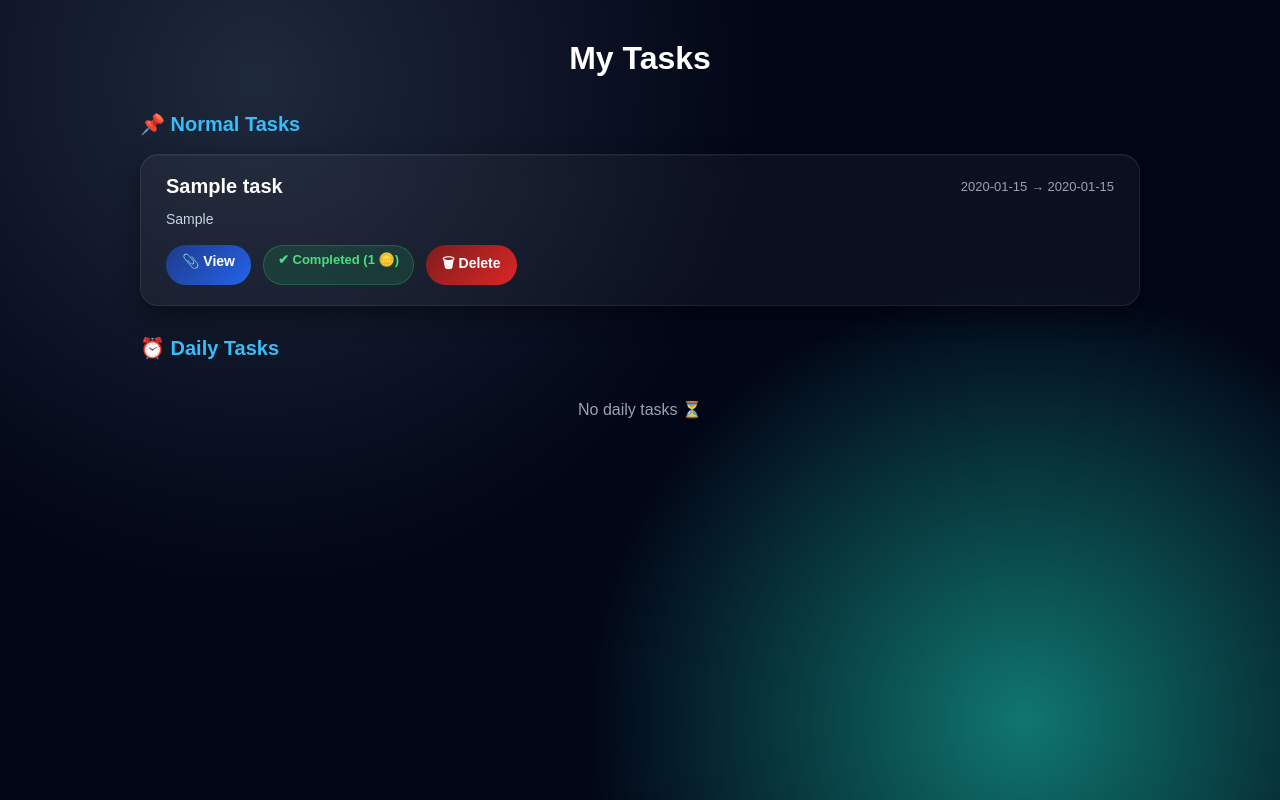
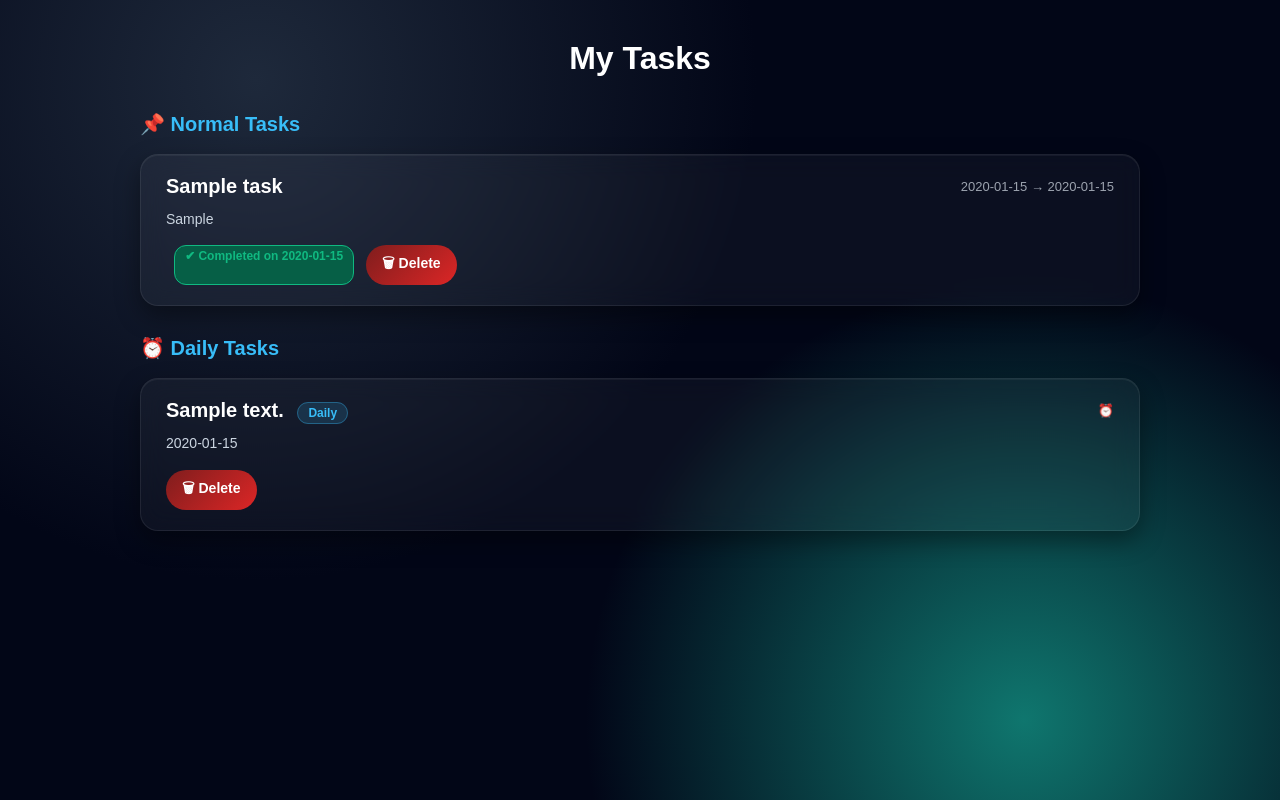
Before and after one commit to dhanalakshmi-2007-6666/SMART-TASK-MANGEMENT-SYSTEM-WITH-GAMIFIED-FEATURES, a Flask app: page /alltasks in a window 1280 px wide. Run offline with Flask 3, Linux system fonts and the light colour scheme; the visitor is signed in with stand-in values (Sample User, id 1); tables that the repository leaves empty hold one stand-in row (values such as "Sample post"); data that the repository does not hold is empty.

Commit message:
newly updated by-dhana

```diff
--- a/app.py
+++ b/app.py
@@ -1,4 +1,5 @@
 from flask import Flask, render_template, request, redirect, url_for, session, flash, jsonify
+from apscheduler.schedulers.background import BackgroundScheduler
 import re
 import sqlite3
 import smtplib
@@ -23,7 +24,6 @@
     ML_MODEL = None
     print("ML model not found")
 app = Flask(__name__)
-subscriptions = []
 app.secret_key = "my_super_secret_key_123"
 UPLOAD_FOLDER = os.path.join(app.root_path, 'static', 'uploads')
 os.makedirs(UPLOAD_FOLDER, exist_ok=True)
@@ -55,7 +55,7 @@
                 earned_coins INTEGER DEFAULT 0
                 )''')
     cur.execute('''
-    CREATE TABLE IF NOT EXISTS dailys_task(
+    CREATE TABLE IF NOT EXISTS dailys__task(
     id INTEGER PRIMARY KEY AUTOINCREMENT,
     email TEXT,
     taskname TEXT,
@@ -101,7 +101,13 @@
     date DATE
     )
     ''')
-
+    cur.execute("""
+    CREATE TABLE IF NOT EXISTS push_subscriptions(
+        id INTEGER PRIMARY KEY AUTOINCREMENT,
+        email TEXT,
+        subscription TEXT
+    )
+    """)
     con.commit()
     con.close()
 def analyze_user(email):
@@ -239,7 +245,7 @@
     overdue = cur.fetchone()[0]
 
     # Today daily tasks
-    cur.execute("SELECT * FROM dailys_task WHERE email=?", (session['email'],))
+    cur.execute("SELECT * FROM dailys__task WHERE email=?", (session['email'],))
     today_tasks = cur.fetchall()
 
     con.close()
@@ -485,7 +491,7 @@
         """, (session['email'],))
 
     tasks = cur.fetchall()
-    cur.execute("SELECT * FROM dailys_task WHERE email=?", (session['email'],))
+    cur.execute("SELECT * FROM dailys__task WHERE email=?", (session['email'],))
     daily_tasks = cur.fetchall()
 
     con.close()
@@ -563,11 +569,11 @@
 
         con = sqlite3.connect("task.db")
         cur = con.cursor()
+        today = datetime.now().date()
         cur.execute("""
-            INSERT INTO dailys_task (email, taskname, description, task_time)
-            VALUES (?,?,?,?)
-        """, (email, taskname, description, task_time))
-
+INSERT INTO dailys__task (email, taskname, description, task_time)
+VALUES (?,?,?,?)
+""", (email, taskname, description, task_time))
         con.commit()
         con.close()
 
@@ -584,7 +590,7 @@
     cur = con.cursor()
 
     cur.execute("""
-        DELETE FROM dailys_task
+        DELETE FROM dailys__task
         WHERE id=? AND email=?
     """, (task_id, session['email']))
 
@@ -817,12 +823,11 @@
     """, (session['email'],))
 
     tasks = cur.fetchall()
-
     cur.execute("""
-        SELECT * FROM dailys_task
-        WHERE email=?
-        ORDER BY task_date ASC
-    """, (session['email'],))
+    SELECT id, taskname, description, task_time
+    FROM dailys__task
+    WHERE email=?
+""", (session['email'],))
 
     daily_tasks = cur.fetchall()
 
@@ -936,34 +941,102 @@
     return jsonify(history)
 @app.route("/subscribe", methods=["POST"])
 def subscribe():
+    if 'email' not in session:
+        return '', 403
+
     sub = request.json
-    subscriptions.append(sub)
+    con = sqlite3.connect("task.db")
+    cur = con.cursor()
+    cur.execute("""
+        INSERT INTO push_subscriptions (email, subscription)
+        VALUES (?, ?)
+    """, (session['email'], json.dumps(sub)))
+    con.commit()
+    con.close()
+
     return '', 204
-def send_notification(title, message):
-    for sub in subscriptions:
+def check_upcoming_tasks():
+    now = datetime.now()
+    after_1hr = now + timedelta(hours=1)
+
+    con = sqlite3.connect("task.db")
+    cur = con.cursor()
+
+    cur.execute("""
+        SELECT email, taskname, to_date
+        FROM adds__task
+        WHERE status='pending'
+    """)
+
+    tasks = cur.fetchall()
+    con.close()
+
+    for email, name, to_date in tasks:
+        deadline = datetime.strptime(to_date, "%Y-%m-%d")
+        reminder_time = deadline - timedelta(hours=1)
+
+        if now.strftime("%Y-%m-%d %H:%M") == reminder_time.strftime("%Y-%m-%d %H:%M"):
+            send_notification_to_user(
+                email,
+                "⏰ Task Reminder",
+                f"'{name}' deadline in 1 hour!"
+            )
+def send_notification_to_user(email, title, message):
+    con = sqlite3.connect("task.db")
+    cur = con.cursor()
+
+    cur.execute("""
+        SELECT subscription FROM push_subscriptions
+        WHERE email=?
+    """, (email,))
+
+    rows = cur.fetchall()
+    con.close()
+
+    for row in rows:
+        sub = json.loads(row[0])
         webpush(
             subscription_info=sub,
             data=json.dumps({"title": title, "body": message}),
-            vapid_private_key="vr7XGM7EU1p8kbdAKHxPg-X2ZPidYhoLqq7ANqXJSA8",
+            vapid_private_key="YOUR_KEY",
             vapid_claims={"sub": "mailto:yourmail@gmail.com"}
         )
-def reminder_checker():
-    while True:
-        now = datetime.now().strftime("%H:%M")
-        con = sqlite3.connect("task.db")
-        cur = con.cursor()
-        cur.execute("SELECT taskname, task_time FROM dailys_task")
-        tasks = cur.fetchall()
-        con.close()
+@app.route("/complete_task/<int:task_id>")
+def complete_task(task_id):
+    con = sqlite3.connect("task.db")
+    cur = con.cursor()
 
-        for name, ttime in tasks:
-            task_dt = datetime.strptime(ttime, "%H:%M") - timedelta(hours=1)
-            if now == task_dt.strftime("%I:%M %p"):
-                send_notification("Reminder", f"{name} in 1 hour!")
+    cur.execute("UPDATE adds__task SET status='completed' WHERE id=?", (task_id,))
+    con.commit()
+    con.close()
 
-        time.sleep(60)
+    return redirect(url_for("alltasks"))
+@app.route("/heatmap-data")
+def heatmap_data():
+    con = sqlite3.connect("task.db")
+    cur = con.cursor()
 
-threading.Thread(target=reminder_checker).start()
+    # count completed tasks per day from your main task table
+    cur.execute("""
+        SELECT DATE(to_date) as d, COUNT(*)
+        FROM adds__task
+        WHERE status = 'completed'
+        GROUP BY d
+    """)
+
+    rows = cur.fetchall()
+    con.close()
+
+    data = {}
+    for d, count in rows:
+        data[d] = count
+
+    print("Heatmap data:", data)  # 👈 must print in terminal
+
+    return jsonify(data)
 if __name__ == '__main__':
     init_db()
-    app.run(debug=True)
+    scheduler = BackgroundScheduler()
+    scheduler.add_job(check_upcoming_tasks, 'interval', minutes=1)
+    scheduler.start()
+    app.run(debug=True, use_reloader=False)
--- a/static/sw.js
+++ b/static/sw.js
@@ -1,6 +1,5 @@
 self.addEventListener('push', function(event) {
     const data = event.data.json();
-
     self.registration.showNotification(data.title, {
         body: data.body,
         icon: '/static/bell.png'
--- a/templates/alltasks.html
+++ b/templates/alltasks.html
@@ -6,188 +6,57 @@
 <title>My Tasks</title>
 
 <style>
-
-* {
-  margin: 0;
-  padding: 0;
-  box-sizing: border-box;
-  font-family: "Poppins", sans-serif;
-}
-
-body {
-  min-height: 100vh;
-  padding: 40px;
-
+/* --- your same CSS kept as is --- */
+*{margin:0;padding:0;box-sizing:border-box;font-family:"Poppins",sans-serif;}
+body{
+  min-height:100vh;padding:40px;
   background:
     radial-gradient(circle at 20% 10%, #1e293b 0%, transparent 40%),
     radial-gradient(circle at 80% 90%, #0f766e 0%, transparent 35%),
-    #020617;
-
-  color: #e5e7eb;
+    #020617;color:#e5e7eb;
 }
-
-.container {
-  max-width: 1000px;
-  margin: auto;
+.container{max-width:1000px;margin:auto;}
+h1{text-align:center;margin-bottom:35px;font-size:32px;font-weight:700;color:#fff;}
+h2{margin:30px 0 18px;font-size:20px;font-weight:600;color:#38bdf8;}
+.task-card{
+  background:rgba(255,255,255,0.04);
+  border:1px solid rgba(255,255,255,0.08);
+  backdrop-filter:blur(12px);
+  border-radius:18px;padding:20px 25px;margin-bottom:18px;
+  box-shadow:0 10px 25px rgba(0,0,0,0.4), inset 0 1px 0 rgba(255,255,255,0.05);
+  transition:all 0.25s ease;
 }
-
-h1 {
-  text-align: center;
-  margin-bottom: 35px;
-  font-size: 32px;
-  font-weight: 700;
-  color: #fff;
+.task-card:hover{
+  transform:translateY(-6px);
+  border-color:#38bdf8;
+  box-shadow:0 18px 45px rgba(0,0,0,0.65);
 }
-
-h2 {
-  margin: 30px 0 18px;
-  font-size: 20px;
-  font-weight: 600;
-  color: #38bdf8;
+.task-header{display:flex;justify-content:space-between;align-items:center;}
+.task-title{font-size:20px;font-weight:600;color:#fff;}
+.task-dates{font-size:13px;color:#9ca3af;}
+.task-desc{margin-top:10px;font-size:14px;color:#cbd5e1;line-height:1.6;}
+.task-footer{margin-top:15px;display:flex;gap:12px;flex-wrap:wrap;}
+.delete-btn{
+  padding:8px 16px;border-radius:20px;font-size:14px;
+  font-weight:600;text-decoration:none;
+  background:linear-gradient(135deg,#7f1d1d,#dc2626);
+  color:white;transition:all 0.3s ease;
 }
-
-.task-card {
-  background: rgba(255, 255, 255, 0.04);
-  border: 1px solid rgba(255, 255, 255, 0.08);
-  backdrop-filter: blur(12px);
-
-  border-radius: 18px;
-  padding: 20px 25px;
-  margin-bottom: 18px;
-
-  box-shadow:
-    0 10px 25px rgba(0, 0, 0, 0.4),
-    inset 0 1px 0 rgba(255, 255, 255, 0.05);
-
-  transition: all 0.25s ease;
+.delete-btn:hover{
+  transform:translateY(-3px);
+  box-shadow:0 10px 20px rgba(220,38,38,0.4);
 }
-
-
-.task-card:hover {
-  transform: translateY(-6px);
-  border-color: #38bdf8;
-  box-shadow: 0 18px 45px rgba(0, 0, 0, 0.65);
+.badge{
+  background:rgba(56,189,248,0.15);
+  border:1px solid rgba(56,189,248,0.35);
+  color:#38bdf8;padding:3px 10px;
+  border-radius:12px;font-size:12px;font-weight:600;margin-left:8px;
 }
-
-.task-header {
-  display: flex;
-  justify-content: space-between;
-  align-items: center;
-}
-
-.task-title {
-  font-size: 20px;
-  font-weight: 600;
-  color: #fff;
-}
-
-.task-dates {
-  font-size: 13px;
-  color: #9ca3af;
-}
-
-.task-desc {
-  margin-top: 10px;
-  font-size: 14px;
-  color: #cbd5e1;
-  line-height: 1.6;
-}
-
-.task-footer {
-  margin-top: 15px;
-  display: flex;
-  gap: 12px;
-  flex-wrap: wrap;
-}
-
-.file-btn,
-.delete-btn,
-.complete-btn {
-  padding: 8px 16px;
-  border-radius: 20px;
-  font-size: 14px;
-  font-weight: 600;
-  text-decoration: none;
-  transition: all 0.3s ease;
-}
-
-.file-btn {
-  background: linear-gradient(135deg, #1e3a8a, #2563eb);
-  color: white;
-}
-
-.file-btn:hover {
-  transform: translateY(-3px);
-  box-shadow: 0 10px 20px rgba(37, 99, 235, 0.4);
-}
-
-.complete-btn {
-  background: linear-gradient(135deg, #065f46, #16a34a);
-  color: white;
-}
-
-.complete-btn:hover {
-  transform: translateY(-3px);
-  box-shadow: 0 10px 20px rgba(22, 163, 74, 0.4);
-}
-
-.delete-btn {
-  background: linear-gradient(135deg, #7f1d1d, #dc2626);
-  color: white;
-}
-
-.delete-btn:hover {
-  transform: translateY(-3px);
-  box-shadow: 0 10px 20px rgba(220, 38, 38, 0.4);
-}
-
-.completed-badge {
-  background: rgba(34, 197, 94, 0.15);
-  border: 1px solid rgba(34, 197, 94, 0.3);
-  color: #4ade80;
-
-  padding: 6px 14px;
-  border-radius: 20px;
-  font-size: 13px;
-  font-weight: 600;
-}
-
-.badge {
-  background: rgba(56, 189, 248, 0.15);
-  border: 1px solid rgba(56, 189, 248, 0.35);
-  color: #38bdf8;
-
-  padding: 3px 10px;
-  border-radius: 12px;
-  font-size: 12px;
-  font-weight: 600;
-  margin-left: 8px;
-}
-
-.no-task {
-  text-align: center;
-  font-size: 16px;
-  color: #9ca3af;
-  margin-top: 40px;
-}
-
-@media (max-width: 600px) {
-  body {
-    padding: 20px;
-  }
-
-  .task-header {
-    flex-direction: column;
-    align-items: flex-start;
-    gap: 6px;
-  }
-}
-
+.no-task{text-align:center;font-size:16px;color:#9ca3af;margin-top:40px;}
 </style>
 </head>
 
 <body>
-
 <div class="container">
 <h1>My Tasks</h1>
 
@@ -206,20 +75,16 @@
 
    <div class="task-footer">
 
-          {% if t[6] %}
-            <a class="file-btn"
-               href="{{ url_for('static', filename='uploads/' + t[6]) }}"
-               target="_blank">📎 View</a>
-          {% endif %}
-
   {% if t[8] == 'pending' %}
-            <a class="complete-btn"
+      <a class="delete-btn"
+         style="background:linear-gradient(135deg,#065f46,#10b981);"
          href="{{ url_for('complete_task', task_id=t[0]) }}">
          ✅ Complete
       </a>
   {% else %}
-            <span class="completed-badge">
-              ✔ Completed ({{ t[10] }} 🪙)
+      <span class="badge"
+            style="background:#065f46;border-color:#10b981;color:#10b981;">
+          ✔ Completed on {{ t[9] }}
       </span>
   {% endif %}
 
@@ -247,30 +112,19 @@
         {{ d[2] }}
         <span class="badge">Daily</span>
       </div>
-          <div class="task-dates">{{ d[4] }} ⏰ {{ d[5] }}</div>
+      <div class="task-dates">
+        ⏰ {{ d[4] }}
+      </div>
     </div>
 
     <div class="task-desc">{{ d[3] }}</div>
 
     <div class="task-footer">
-
-          {% if d[6] == 'pending' %}
-            <a class="complete-btn"
-               href="{{ url_for('complete_daily_task', task_id=d[0]) }}">
-               ✅ Complete
-            </a>
-          {% else %}
-            <span class="completed-badge">
-              ✔ Completed ({{ d[8] }} 🪙)
-            </span>
-          {% endif %}
-
       <a class="delete-btn"
          href="{{ url_for('delete_daily_task', task_id=d[0]) }}"
          onclick="return confirm('Delete this daily task?')">
          🗑 Delete
       </a>
-
     </div>
   </div>
   {% endfor %}
@@ -279,6 +133,5 @@
 {% endif %}
 
 </div>
-
 </body>
 </html>
--- a/templates/energy.html
+++ b/templates/energy.html
@@ -48,7 +48,6 @@
       transition: all 0.3s ease;
       text-align: center;
     }
-
     .container:hover {
       transform: translateY(-6px);
       border-color: #38bdf8;
```
Also changed, not shown: removedate.py (added, +33 -0 lines), templates/mytask.html (+38 -10 lines), templates/welcome.html (+134 -14 lines). Lines whose indentation alone changed are shown as unchanged.
